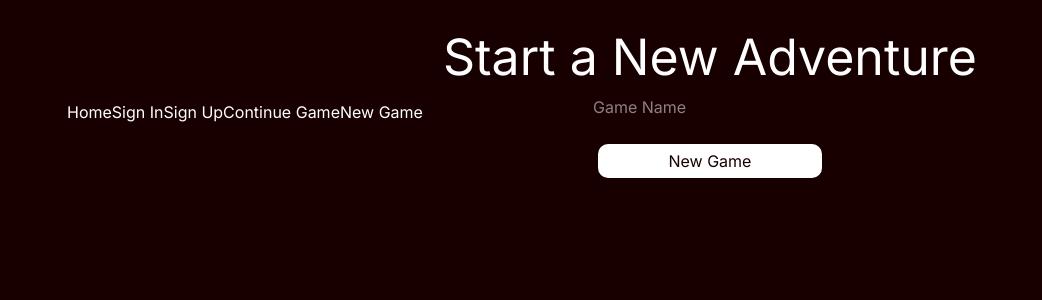
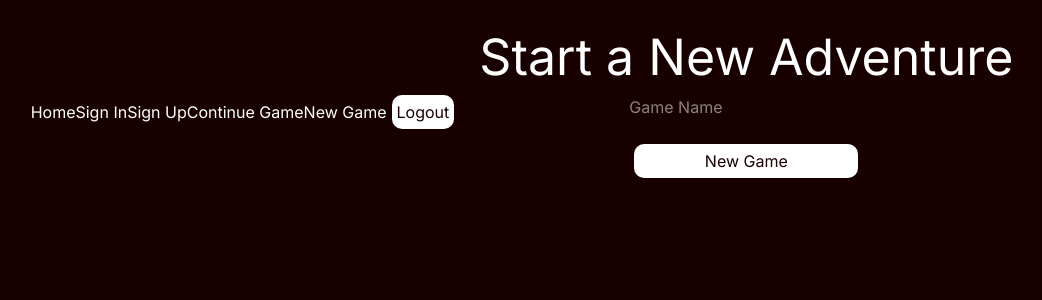
Before and after one commit to JeffreyJYZ/z_venture, a Next.js app: page /new in a window 1280 px wide. Shown: the top 300 px of the page, without its empty margins (118-1160 px from the left). Built offline with nearby package versions, Linux system fonts and the light colour scheme; no server answers; what next would draw is missing.

Commit message:
logout logic added and bug fixes

```diff
--- a/app/(homeSubPages)/layout.tsx
+++ b/app/(homeSubPages)/layout.tsx
@@ -1,6 +1,14 @@
-import { headers } from "next/headers";
 import Container from "../ui/components/container";
 import Link from "next/link";
+import logout from "../actions/account/logout";
+import Form from "../ui/components/form";
+import { redirect } from "next/navigation";
+
+async function handleLogout() {
+	"use server";
+	await logout();
+	redirect("/");
+}
 
 export default async function Base({
 	children,
@@ -15,6 +23,12 @@ export default async function Base({
 				<Link href="/signup">Sign Up</Link>
 				<Link href="/continue">Continue Game</Link>
 				<Link href="/new">New Game</Link>
+				<Form
+					actionParam={handleLogout}
+					sbmtBtnText="Logout"
+					formClasses={["inline"]}
+					sbmtBtnLoadingText="Logging Out..."
+				></Form>
 			</nav>
 			<main>{children}</main>
 		</Container>
--- a/app/(homeSubPages)/signin/page.tsx
+++ b/app/(homeSubPages)/signin/page.tsx
@@ -1,4 +1,4 @@
-import signIn from "../../actions/account/signUp";
+import signIn from "../../actions/account/signin";
 import Form from "../../ui/components/form";
 
 export default function SignInPage() {
--- /dev/null
+++ b/app/actions/account/logout.ts
@@ -0,0 +1,20 @@
+"use server";
+
+import { deleteSessionByToken } from "@/app/utils/dbFuncs";
+import cookiesSetRules from "@/app/utils/cookiesSetRules";
+import { isError } from "@/app/utils/isRetryableError";
+import { cookies } from "next/headers";
+
+export default async function logout() {
+	const cookieStore = await cookies();
+	const sessionToken = cookieStore.get("session")?.value;
+
+	if (sessionToken) {
+		const result = await deleteSessionByToken(sessionToken);
+		if (isError(result)) return result;
+	}
+
+	// Clear cookie regardless of DB state so the client is signed out.
+	cookieStore.set("session", "", { ...cookiesSetRules, maxAge: 0 });
+	return "success";
+}
--- a/app/page.tsx
+++ b/app/page.tsx
@@ -1,10 +1,20 @@
 import HomeButtons from "./ui/components/home/homeButtons";
 import Container from "./ui/components/container";
+import Link from "next/link";
 
 export default function Home() {
 	return (
 		<Container>
 			<h1>Z Venture</h1>
+			<p>Welcome to Z Venture, a text-based adventure game!</p>
+			<p>
+				Embark on an epic journey filled with quests, challenges, and
+				mysteries waiting to be unraveled.
+			</p>
+			<div className="flex gap-5">
+				<Link href="/signin">Sign In</Link>
+				<Link href="/signup">Sign Up</Link>
+			</div>
 			<HomeButtons />
 		</Container>
 	);
--- a/app/utils/cookiesSetRules.ts
+++ b/app/utils/cookiesSetRules.ts
@@ -2,6 +2,7 @@ const cookiesSetRules = {
 	httpOnly: true,
 	secure: true,
 	sameSite: "lax",
+	path: "/",
 	maxAge: 60 * 60 * 24 * 10, // 10 days
 } as const;
 
--- a/app/utils/dbFuncs.ts
+++ b/app/utils/dbFuncs.ts
@@ -32,6 +32,14 @@ export async function createUserSession(username: string) {
 			data: {
 				username,
 			},
+		}),
+	);
+}
+
+export async function deleteSessionByToken(token: string) {
+	return await withRetry(() =>
+		prisma.session.deleteMany({
+			where: { token },
 		}),
 	);
 }
```
